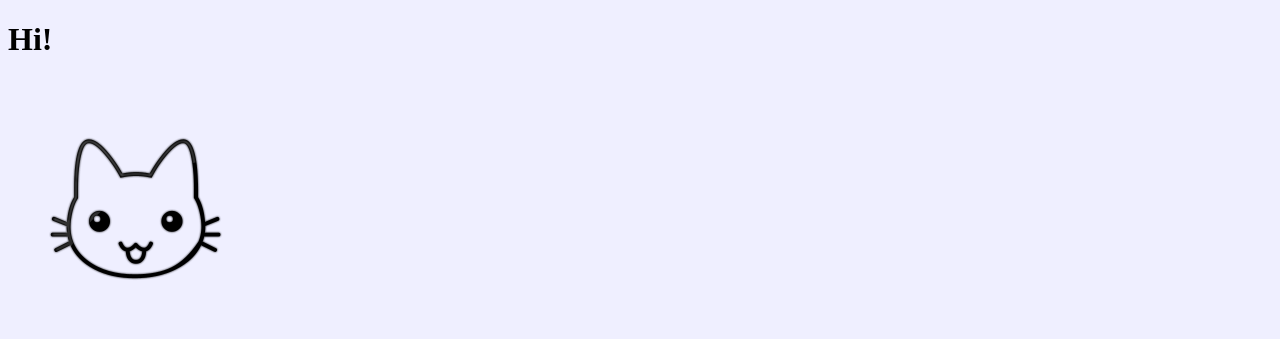
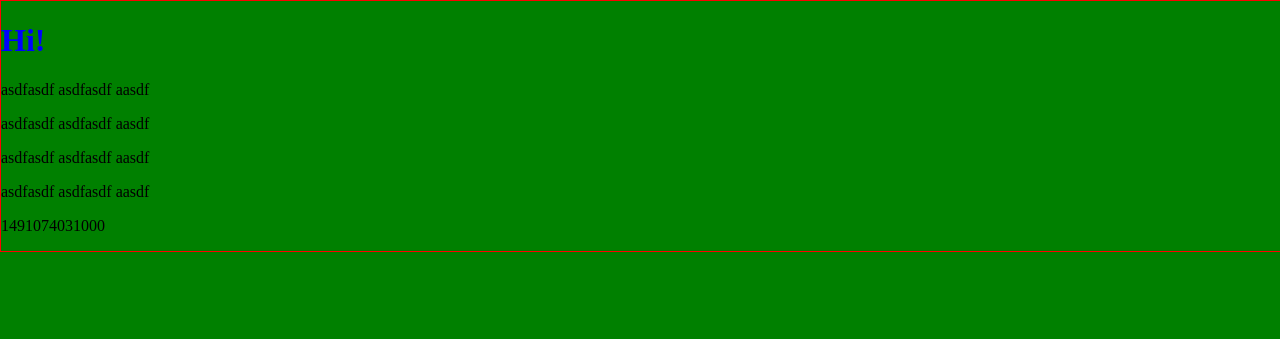
Before and after one commit to seflless/shrinkray, a plain HTML site: page desktop/html/index.html in a window 1280 px wide. Drawn offline with Linux system fonts and the light colour scheme.

```diff
--- a/desktop/html/index.html
+++ b/desktop/html/index.html
@@ -4,12 +4,34 @@
     <title>Small Apps</title>
     <style>
         body{
-            background: #efefff;
+            background: green;
+            margin: 0px;
+            border: thin solid red;
+            width: 100%;
+            height: 100%;
+        }
+        h1{
+            color: blue;
+        }
+        p{
+            color: black;
         }
     </style>
 </head>
 <body>
     <h1>Hi!</h1>
-    <img src="images/kitten.png"/>
+    <p>asdfasdf asdfasdf aasdf</p>
+    <p>asdfasdf asdfasdf aasdf</p>
+    <p>asdfasdf asdfasdf aasdf</p>
+    <p>asdfasdf asdfasdf aasdf</p>
+    <p id="count"></p>
+
+    <script>
+
+        setInterval( function() {
+            document.getElementById('count').innerHTML = Date.now();
+                //    location.reload();
+        }, 200);
+    </script>
 </body>
 </html>
```
Also changed, not shown: README.md, 5 other files.
